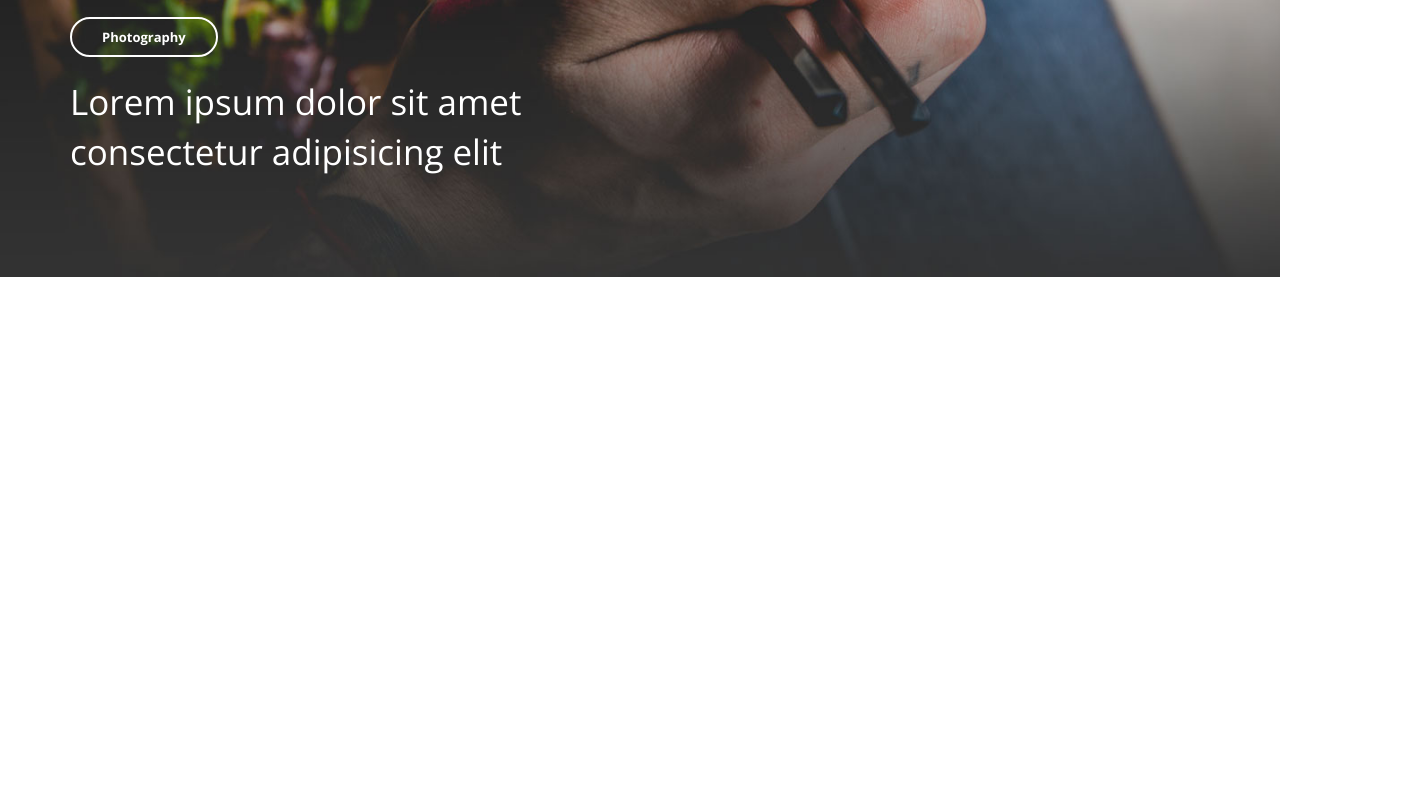
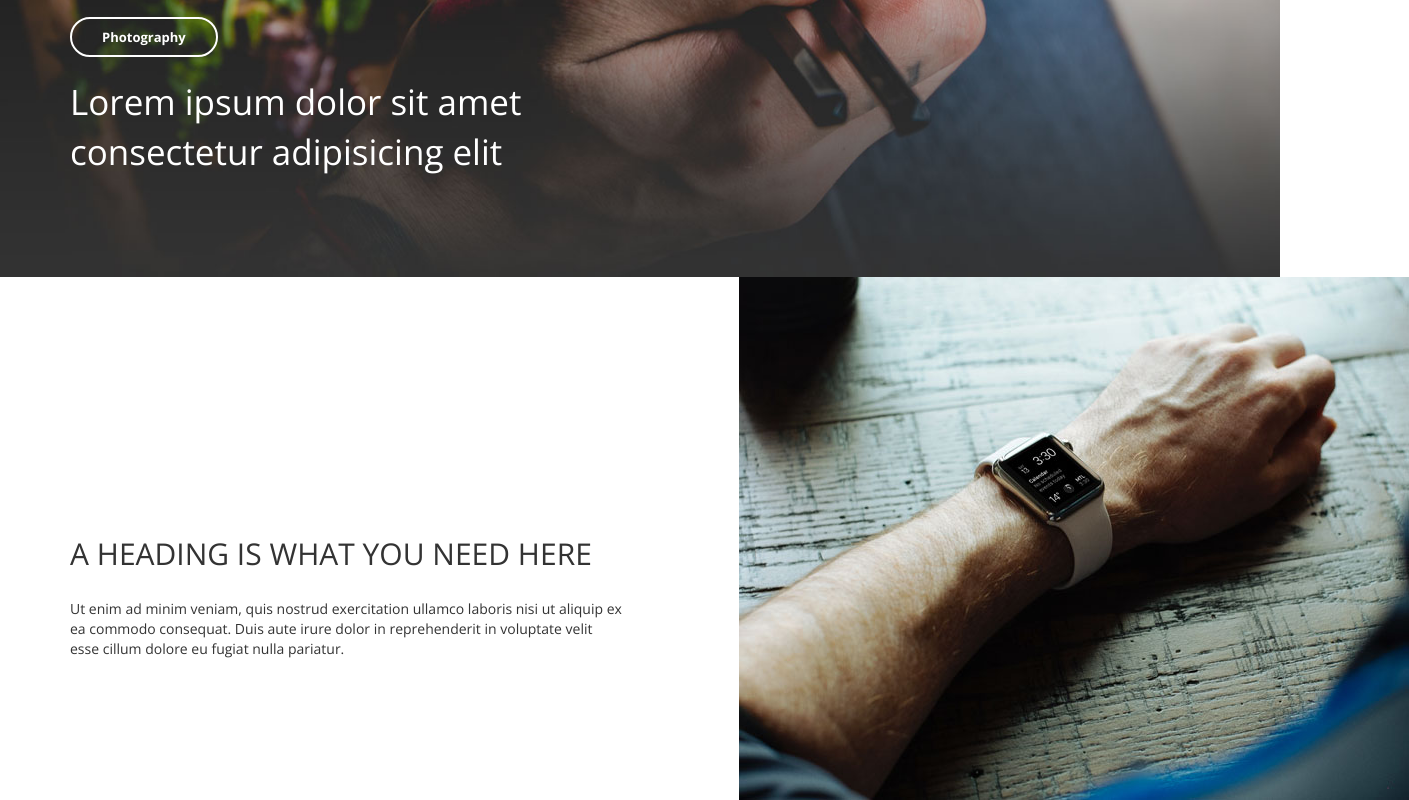
Before and after one commit to nishantmadu/Pex, a plain HTML site: page index.html in a window 1280 px wide. Shown: the part 2981-3781 px from the top of the page, 1409 px wide, since content can reach past the window. Before the commit the page ends 3258 px from the top, so only its background shows below. Drawn offline with nearby package versions, Linux system fonts and the light colour scheme.

Commit message:
Initialising iwatch Slide

```diff
--- a/css/src/app.scss
+++ b/css/src/app.scss
@@ -4,4 +4,5 @@
         "bang",
         "writing",
         "valley",
-        "food";
+        "food",
+        "iwatch";
--- /dev/null
+++ b/css/src/iwatch.scss
@@ -0,0 +1,29 @@
+#iwatch {
+
+  img
+     {
+      width: auto;
+      margin-left: 6em;
+      background-size: cover;
+  }
+.modify{
+  position: relative;
+  margin-top: 11em;
+}
+p{
+
+  margin-top: 23em;
+
+
+  &.modify{
+    margin-top: 9em;
+
+  }
+}
+h2{
+  position: absolute;
+  bottom:350px;
+  bottom: 4em;
+  top: 8em;
+}
+}
--- a/index.html
+++ b/index.html
@@ -83,5 +83,20 @@
     <h2>Lorem ipsum dolor sit amet </br> consectetur adipisicing elit</h2>
   </div>
 </section>
+<section id="iwatch">
+  <div class="wrap">
+    <div class="container">
+    <div class="row">
+      <div class="col-sm-6">
+        <h2>A HEADING IS WHAT YOU NEED HERE</h2>
+        <p>Ut enim ad minim veniam, quis nostrud exercitation ullamco laboris nisi ut aliquip ex ea commodo consequat. Duis aute irure dolor in reprehenderit in voluptate velit esse cillum dolore eu fugiat nulla pariatur.</p>
+      </div>
+      <div class="col-sm-6">
+        <img src="images/iwatch.jpg" alt="iwatch">
+      </div>
+    </div>
+  </div>
+  </div>
+</section>
   </body>
 </html>
```
Also changed, not shown: css/app.css, images/iwatch.jpg (added), 1 other file.
